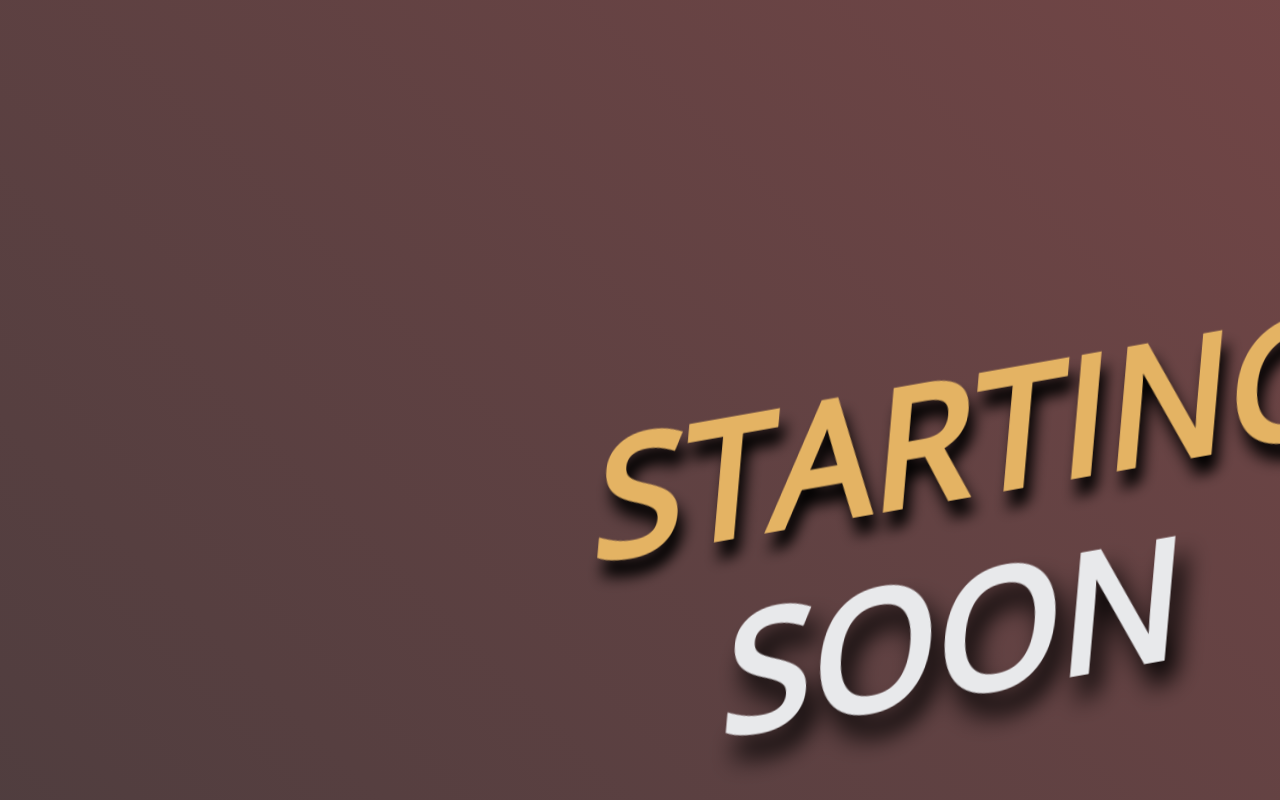
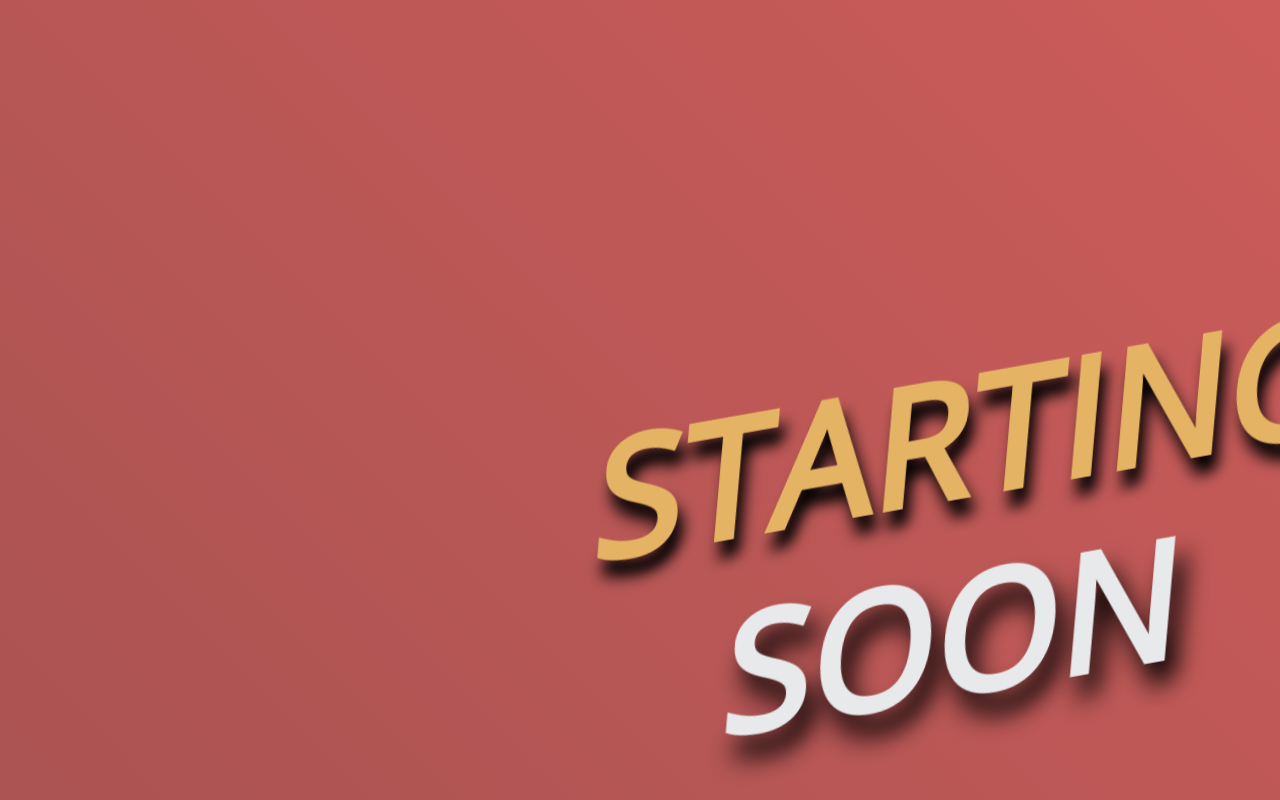
Before and after one commit to MakeItHappenDev/streams, a Next.js app: page /startingSoon in a window 1280 px wide. Shown: the top 800 px of the page. Built offline with nearby package versions, Linux system fonts and the light colour scheme.

Commit message:
letter animation

```diff
--- a/pages/startingSoon.js
+++ b/pages/startingSoon.js
@@ -4,28 +4,42 @@ import styles from './startingSoon.module.scss'
 
 export default () => {
 
-     const [show,setShow] = useState(true)
+     const [step,setStep] = useState(0)
+     const stepUp = () => {
+         console.log("stepup ",step)
+        if(step == 2){
+            setStep(0)
+        }
+        else{
+            setStep(step+1)
+        }
+     }
+
 
     useEffect(()=>{
-        if(show){
-            //title is showed, timeout 10s to clear it
-            setTimeout(()=>setShow(false),10000)
+        if(step === 0){
+            //title is steped, timeout 10s to clear it
+            setTimeout(()=>stepUp(),1000)
+        }
+        else if(step == 1){
+            setTimeout(()=>stepUp(),10000)
         }
         else{
-            //title is cleared, timeout 5s to show it
-            setTimeout(()=>setShow(true),5000)
+            //title is cleared, timeout 5s to step it
+            setTimeout(()=>stepUp(),4000)
         }
-    },[show])
+    },[step])
 
 
     return (
         <main className={styles.container}>
             <section className={styles.title}>
-                <h1 className={show?styles.show:null}>
-                    <span>Starting</span>
-                    <span>soon</span>
+                <h1 className={step == 1?styles.show:step == 2?styles.hide:null}>
+                    <span>{'Starting'.split('').map((c,i)=><span key={i}>{c}</span>)}</span>
+                    <span>{'soon'.split('').map((c,i)=><span key={i}>{c}</span>)}</span>
                 </h1>
             </section>
+            <nav></nav>
         </main>
     )
 }
--- a/pages/startingSoon.module.scss
+++ b/pages/startingSoon.module.scss
@@ -14,9 +14,9 @@
 }
 
 @keyframes rotateBG {
-    0%{background-position:72% 0%}
-    50%{background-position:29% 100%}
-    100%{background-position:72% 0%}
+    0%{background-position:29% 100%}
+    50%{background-position:72% 0%}
+    100%{background-position:29% 100%}
 }
 
 
@@ -40,8 +40,6 @@
             letter-spacing: 2px;
             text-transform: uppercase;
             font-weight: bolder;
-            opacity:0;
-            transition: opacity 0.5s;
             transform:rotate(-10deg) skew(-15deg);
             > span {
                 display:block;
@@ -61,10 +59,31 @@
                     color: var(--highlight);
                     animation: float 3s ease-in-out infinite;
                 }
+                > span{
+                    opacity:0;
+                    display:inline-block;
+                    transform:translateY(150px);
+                    transition: all 1s ease;
+                    $elements: 15;
+                    @for $i from 0 to $elements {
+                        &:nth-child(#{$i + 1}) {
+                            transition-delay: #{$i*5}00ms ;
+                        }
+                    }
+                }
             }
         }
         > h1.show{
-            opacity:1;
+            >span>span{
+                opacity:1;
+                transform:translateY(0);
+            }
+        }
+        > h1.hide{
+            >span>span{
+                opacity:0;
+                transform:translateY(-150px);
+            }
         }
     }
 }
```
